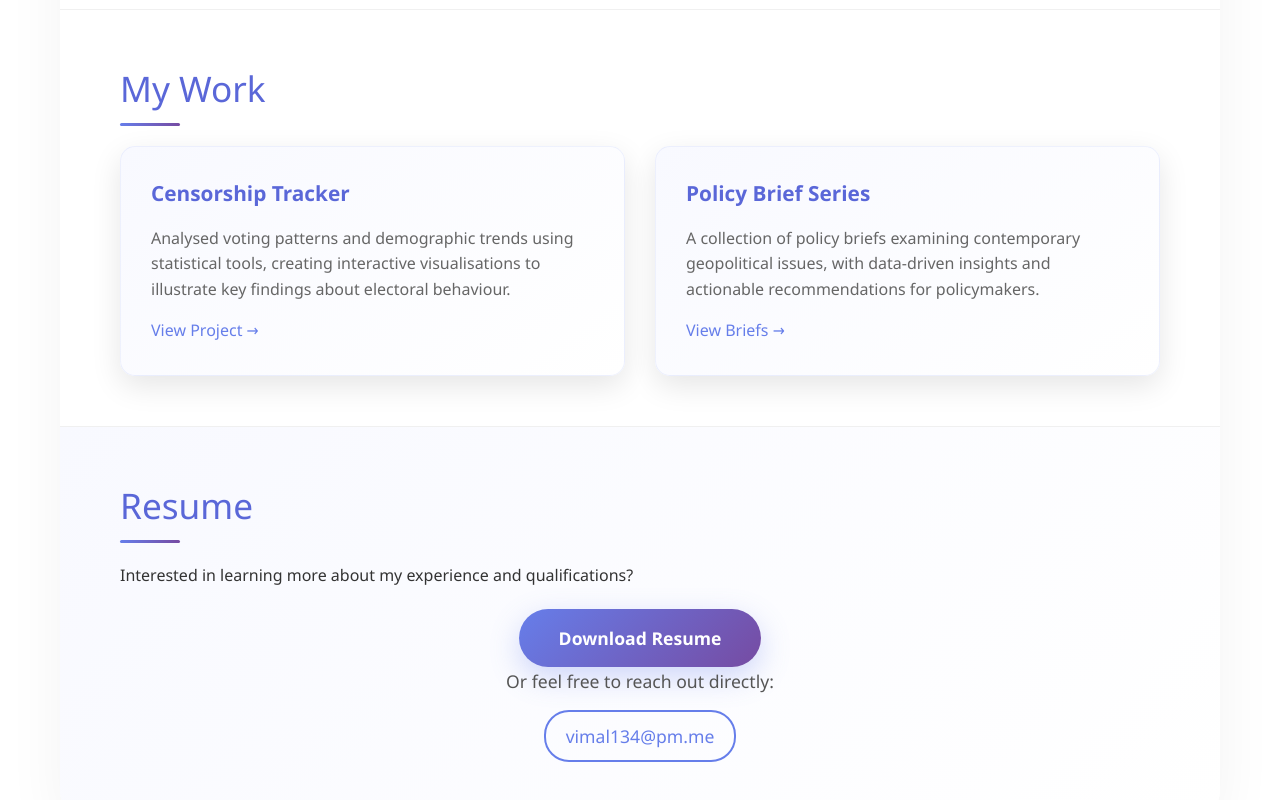
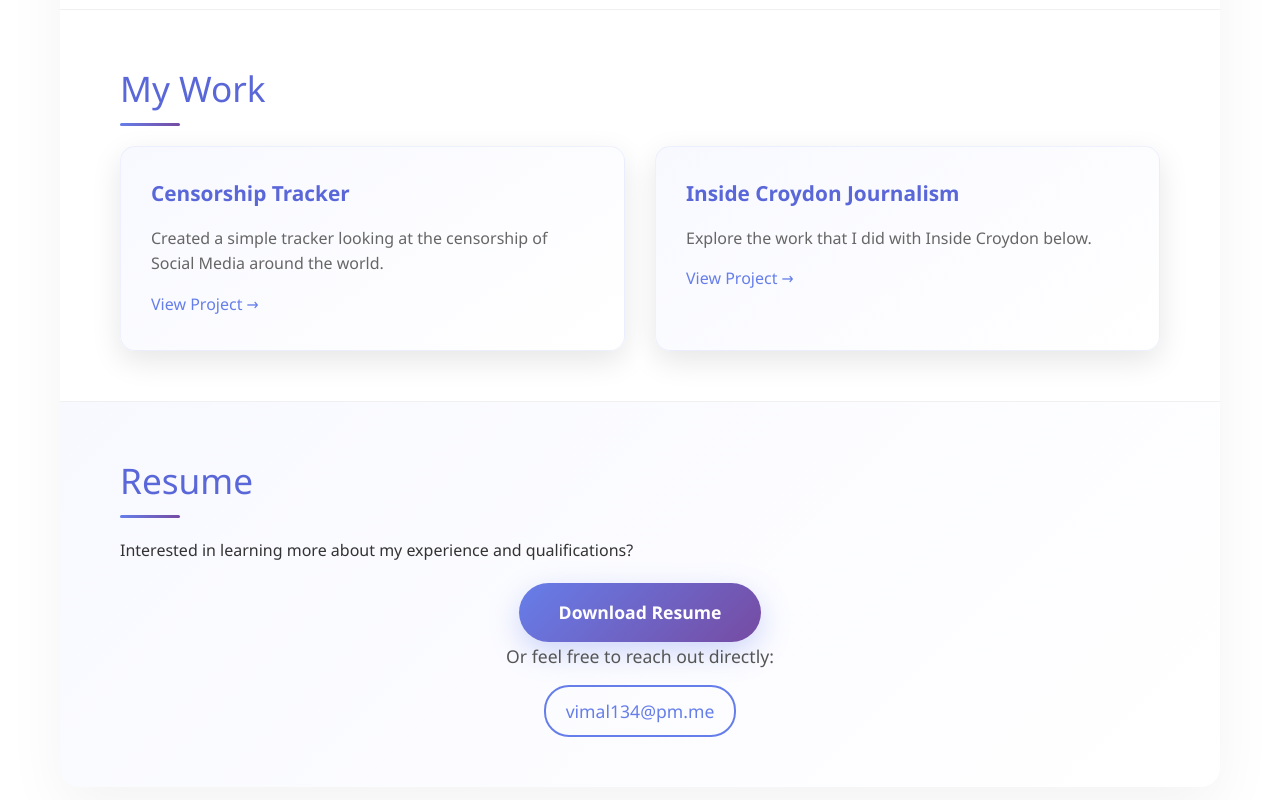
Before and after one commit to vimal7890/vimal7890, a plain HTML site: page index.html in a window 1280 px wide. Shown: the part 1321-2121 px from the top of the page. Drawn offline with Linux system fonts and the light colour scheme.

Commit message:
Update index.html

```diff
--- a/index.html
+++ b/index.html
@@ -362,14 +362,14 @@
                 <div class="work-grid">
                     <div class="work-item">
                         <h3>Censorship Tracker</h3>
-                        <p>Analysed voting patterns and demographic trends using statistical tools, creating interactive visualisations to illustrate key findings about electoral behaviour.</p>
+                        <p>Created a simple tracker looking at the censorship of Social Media around the world.</p>
                         <a href="https://censorship.my" class="work-link" target="_blank">View Project →</a>
                     </div>
 
                     <div class="work-item">
-                        <h3>Policy Brief Series</h3>
-                        <p>A collection of policy briefs examining contemporary geopolitical issues, with data-driven insights and actionable recommendations for policymakers.</p>
-                        <a href="#" class="work-link">View Briefs →</a>
+                        <h3>Inside Croydon Journalism</h3>
+                        <p>Explore the work that I did with Inside Croydon below.</p>
+                        <a href="https://insidecroydon.com/?s=Vimal+Vivegananda" class="work-link" target="_blank">View Project →</a>
                     </div>
                 </div>
             </section>
```
